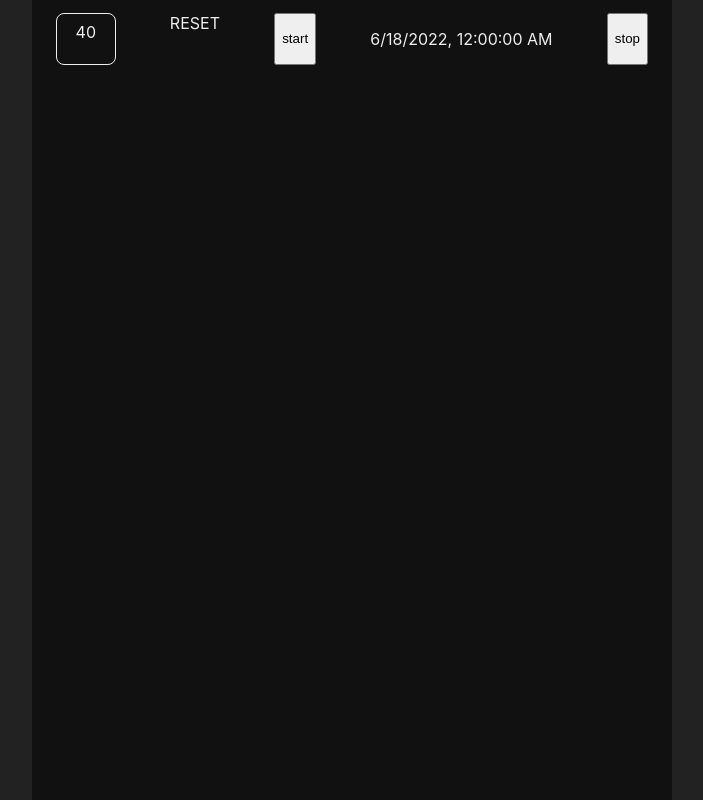
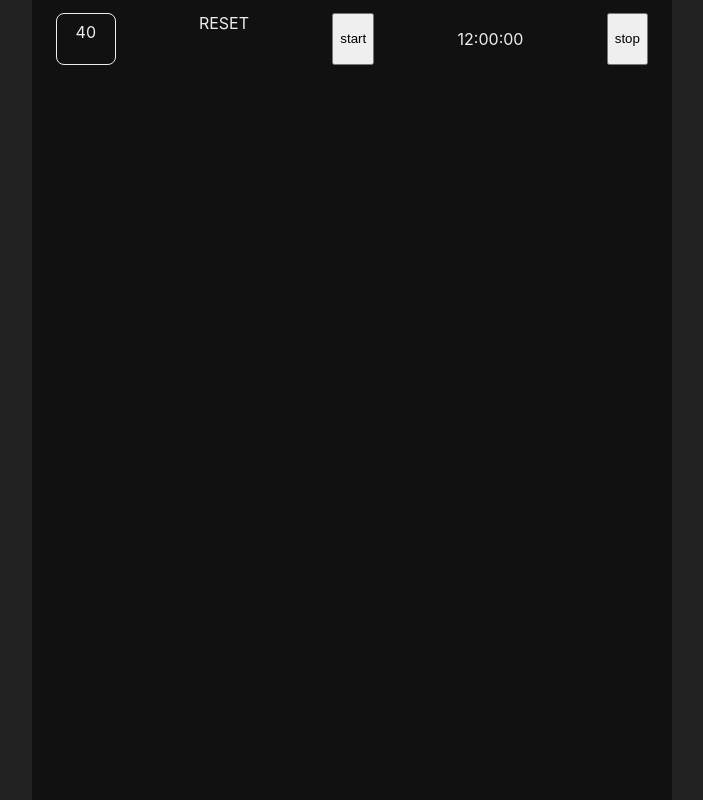
Before and after one commit to MathildeRolland/deminor, a React (Create React App) app: page / in a window 1280 px wide. Shown: the whole page, without its empty margins (288-991 px from the left). Built offline with nearby package versions, Linux system fonts and the light colour scheme.

Commit message:
only show hours minutes and seconds for the timer

```diff
--- a/src/components/Timer/index.tsx
+++ b/src/components/Timer/index.tsx
@@ -36,7 +36,7 @@ const Timer: React.FunctionComponent = () => {
 			<button onClick={start}>start</button>
 			{count ? (
 				<p style={{ color: '#eee' }}>
-					{new Date(count).toLocaleString()}
+					{new Date(count).toLocaleString().split(' ')[1]}
 				</p>
 			) : null}
 			<button onClick={stop}>stop</button>
```
